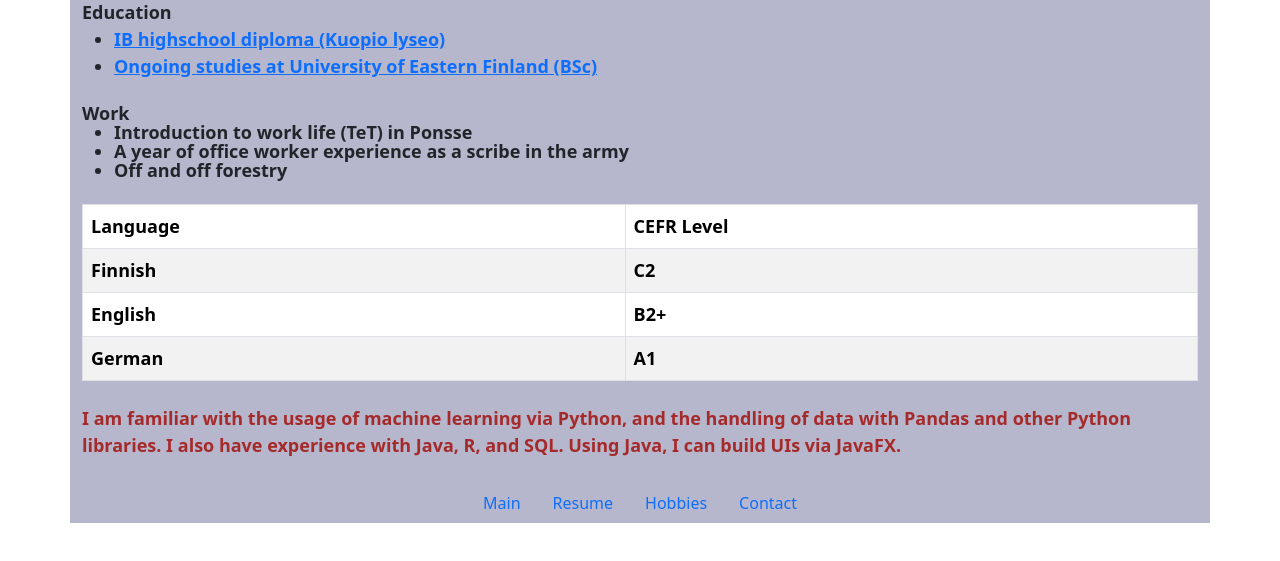
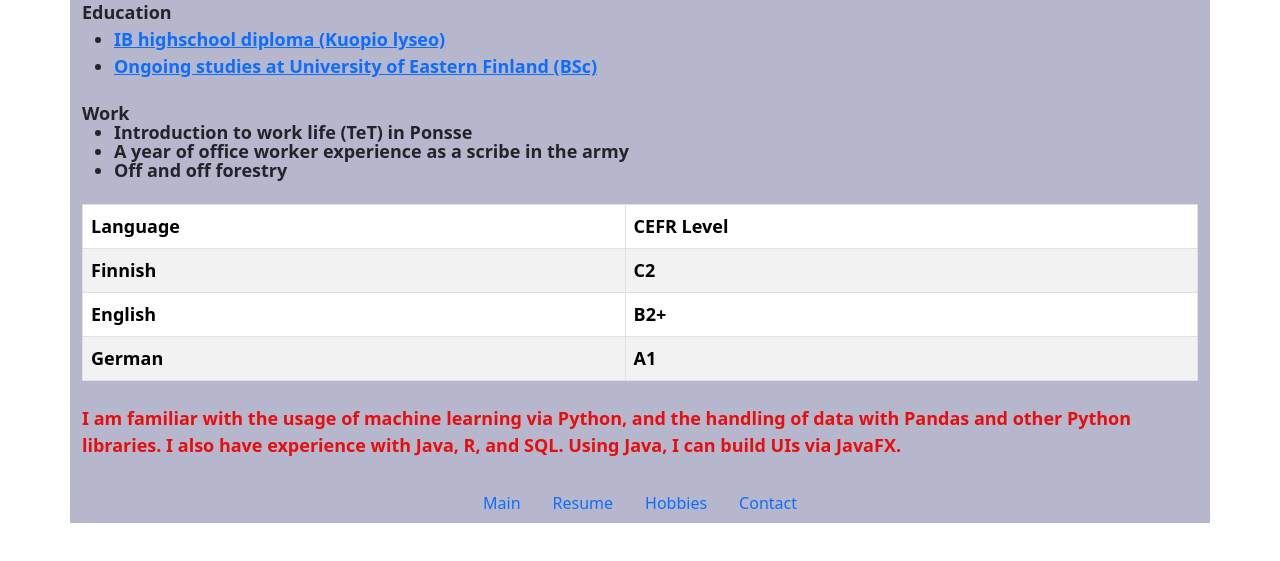
Before and after one commit to KalleHyvo/wohi-class, a plain HTML site: page htmlcv_bootstrap/cv.html in a window 1280 px wide. Shown: the part 121-682 px from the top of the page. Drawn offline with nearby package versions, Linux system fonts and the light colour scheme.

Commit message:
changed cv body color again

```diff
--- a/htmlcv_bootstrap/cv.html
+++ b/htmlcv_bootstrap/cv.html
@@ -60,7 +60,7 @@
 
 
     <div class="col-12 mt-4">
-      <p style="font-size: large; font-weight: 700; color: brown;">
+      <p style="font-size: large; font-weight: 700; color: rgb(230, 14, 14);">
         I am familiar with the usage of machine learning via Python, and the handling of data with Pandas and other Python libraries.
         I also have experience with Java, R, and SQL. Using Java, I can build UIs via JavaFX.
       </p>
```
